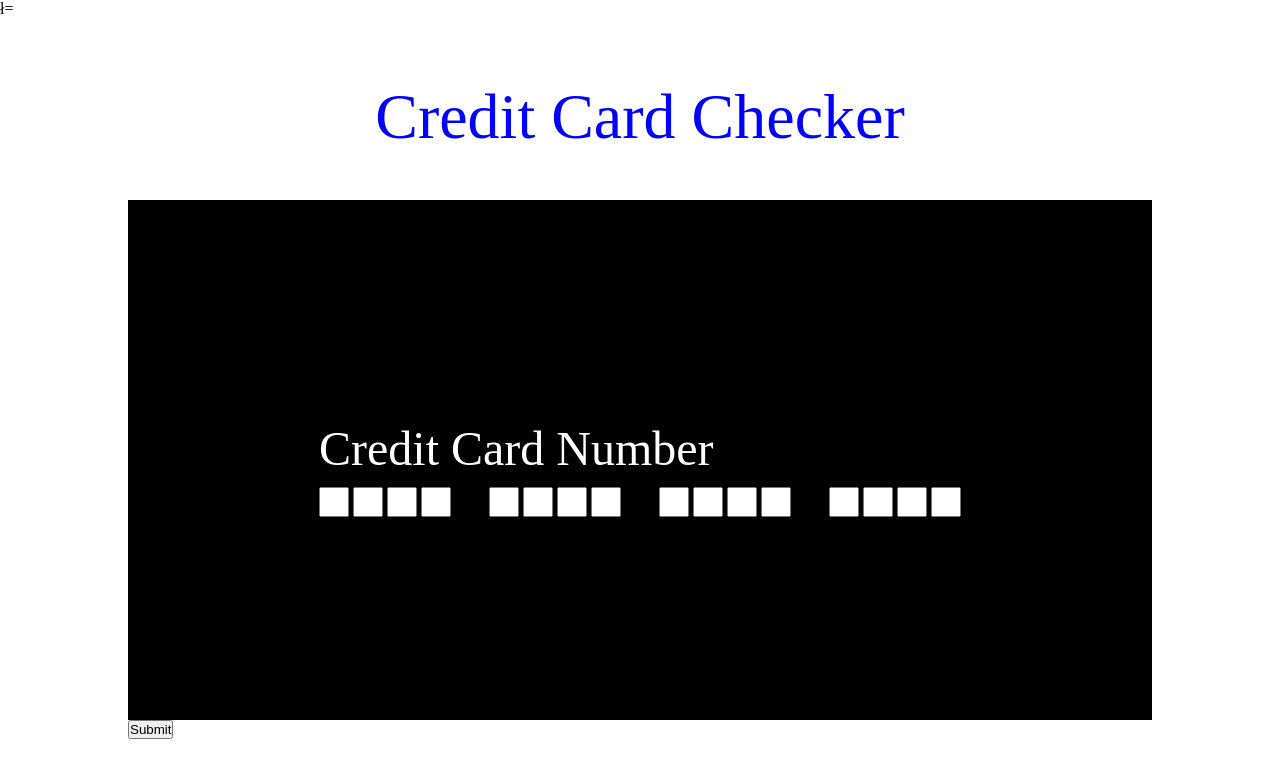
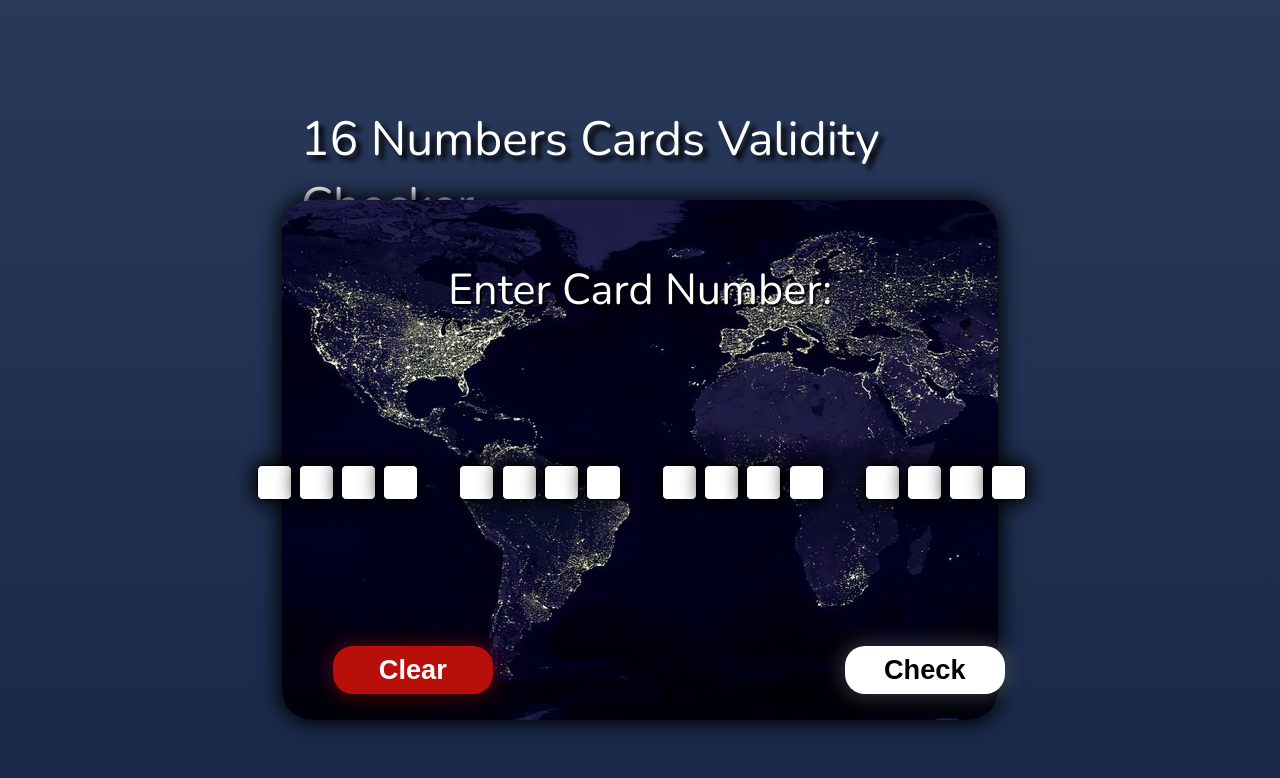
Before and after one commit to tomekgroos/creditCardChecker, a plain HTML site: page index.html in a window 1280 px wide. Drawn offline with nearby package versions, Linux system fonts and the light colour scheme.

Commit message:
styles added

```diff
--- a/index.html
+++ b/index.html
@@ -3,17 +3,19 @@
 <script defer src="main.js"></script>
 <meta name="viewport" content="width=device-width, initial-scale=1.0" />
 <link rel="stylesheet" href="style.css" type="text/css">
+<link rel="preconnect" href="https://fonts.gstatic.com">
+<link href="https://fonts.googleapis.com/css2?family=Nunito:wght@400;700&family=Prompt:wght@400;700&display=swap" rel="stylesheet">
 </head>
     <body>
         <header>
-            <p>Credit Card Checker</p>
+            <p>16 Numbers Cards Validity Checker</p>
         </header>
             <section>
             <div class="container">
-                <form>
-                    <label for="cardNumber">Please enter your credit card number</label>
-                    <form action="POST">
-                        <p>Credit Card Number</p>
+                <p>Enter Card Number:</p>
+
+                    <form id="form" action="POST">
+
                         <div id="numbers-box"></div>
                             <input class="single-number" id="one" type="text" maxlength="1"
                             onkeyup="jumpNext(this, 'two')"/>
@@ -67,10 +69,12 @@
                             <div id="showInfo"></div>
                         </div>
 
-                        <button id="getNumbers">Submit</button>
+
                     </form>
+                    <button id="clear">Clear</button>
+                    <button id="getNumbers">Check</button>
 
-                </form>
+
             </div>
         </section>
 
@@ -78,5 +82,3 @@
     </body>
 
 </html>
-
-ł=
--- a/main.js
+++ b/main.js
@@ -39,10 +39,10 @@ const validateCard = (arr) => {
   } else {
     showInfo.classList.add("invalid");
     showInfo.innerHTML = "Your card is not valid";
-
+     newArray = [];
   }
 
-  newArray = [];
+
 
 
 
@@ -131,16 +131,24 @@ const getValue = (event) => {
     console.log(newArray);
 
 
-    // clear form
-    document.forms[0].reset();
+
+
 
 
 };
+
 
 
 document.addEventListener("DOMContentLoaded", () => {
 
     document.getElementById("getNumbers").addEventListener("click", getValue);
 
+    // clear form
+    const clearButton = document.getElementById("clear");
+    clearButton.addEventListener("click", () =>{
+       document.forms[0].reset();
+       window.location.reload();
+    })
+
 
 });
--- a/style.css
+++ b/style.css
@@ -5,23 +5,30 @@
 }
 
 body{
-    background-color: white;
+    background:linear-gradient(#293959,#182848);
+    font-family: "nunito";
 }
 
 header{
+
     position: absolute;
-    left: 50%;
+    left: 49%;
     top: 10%;
-    transform: translate(-50%);
+
 }
 
 header p{
-    font-size: 4rem;
-    color: blue;
+    transform:translate(-50%, 20%);
+    font-size: 3rem;
+    color: white;
+    text-shadow: 5px 5px 5px #000;
 }
 
 section{
     position: absolute;
+    display: flex;
+    align-items: center;
+    justify-content: center;
     top: 25%;
     left: 50%;
     width: 80vw;
@@ -30,17 +37,33 @@ section{
 }
 
 section p {
-    font-size: 3rem;
+
+
+    font-size: 2.7rem;
     color: white;
+
 }
 
 .container{
     display: flex;
     align-items: center;
     justify-content: center;
-    width: 100%;
+    width: 70%;
     height: 100%;
-    background-color: black;
+    /* background: linear-gradient(#bdc3c7,#2c3e50); */
+    background: url("img/world.jpg");
+    background-position:30% 30%;
+    border-radius: 30px;
+    box-shadow: 0px 0px 20px 3px rgba(0,0,0,1);
+    text-shadow: 2px 2px 2px #000;
+
+}
+
+
+
+.container p{
+    position: absolute;
+    transform: translate(0%, -290%);
 }
 
 .numbers-box{
@@ -48,8 +71,39 @@ section p {
 }
 
 .single-number{
-    width: 30px;
-    height: 30px;
+    margin-left: 3px;
+    width: 35px;
+    height: 35px;
+    box-shadow: 0px 0px 20px 3px rgba(0,0,0,1);
+
+}
+
+form{
+    position: absolute;
+    top: 50%;
+}
+
+input{
+    border: 1px solid black;
+    border-radius: 5px;
+    box-shadow: 0px 0px 20px 3px rgba(0,0,0,1);
+    font-size: 1.5rem;
+    font-weight: bold;
+    text-align: center;
+    color: black;
+
+}
+
+input:focus{
+    border: 3px solid rgba(4,78,135,0.7);
+    border-radius: 5px;
+    outline: 0;
+    outline-offset: 1px;
+    box-shadow: 0px 0px 83px 9px rgba(4,78,135,1);
+
+
+    transform: translate(0px, -5px);
+
 }
 
 .space{
@@ -59,16 +113,79 @@ section p {
 }
 
 
-
-
 .valid{
     margin-top: 40px;
     font-size: 1.3rem;
     color: green;
+    text-shadow: 2px 2px 2px #000;
+    font-style: italic;
 }
 
 .invalid{
     margin-top: 40px;
     font-size: 1.3rem;
     color:red;
+    text-shadow: 2px 2px 2px #000;
+    font-style: italic;
 }
+
+ /* buttons*/
+#getNumbers {
+    cursor: pointer;
+    width: 10rem;
+    height: 3rem;
+    position: absolute;
+    bottom: 5%;
+    left: 70%;
+    border-radius: 20px;
+    border: 0px;
+    font-weight: bold;
+    background-color: white;
+    font-size: 1.7rem;
+    box-shadow: 0px 0px 20px 3px rgba(255,255,255,0.2);
+    transition: ease-in-out 0.5s;
+    outline:none;
+}
+
+#getNumbers:hover{
+    background-color:rgba(4,78,135,1);
+    outline:none;
+    border:none;
+    color: white;
+}
+
+#getNumbers:active{
+    transform:translateY(60px);
+    outline:none;
+}
+
+#clear {
+    cursor: pointer;
+    width: 10rem;
+    height: 3rem;
+    position: absolute;
+    bottom: 5%;
+    left: 20%;
+    border-radius: 20px;
+    border: 0px;
+    font-weight: bold;
+    background-color: #B80F0A;
+    color: white;
+    font-size: 1.7rem;
+    box-shadow: 0px 0px 20px 3px rgba(184, 15, 10, 0.4);
+    transition: ease-in-out 0.5s;
+    outline:none;
+}
+
+#clear:hover{
+    background-color:black;
+    outline:none;
+    border:none;
+    color: #B80F0A;
+
+}
+
+#clear:active{
+    transform:translateY(60px);
+    outline:none;
+}
```
Also changed, not shown: img/world.jpg (added), world.jpg (added).
